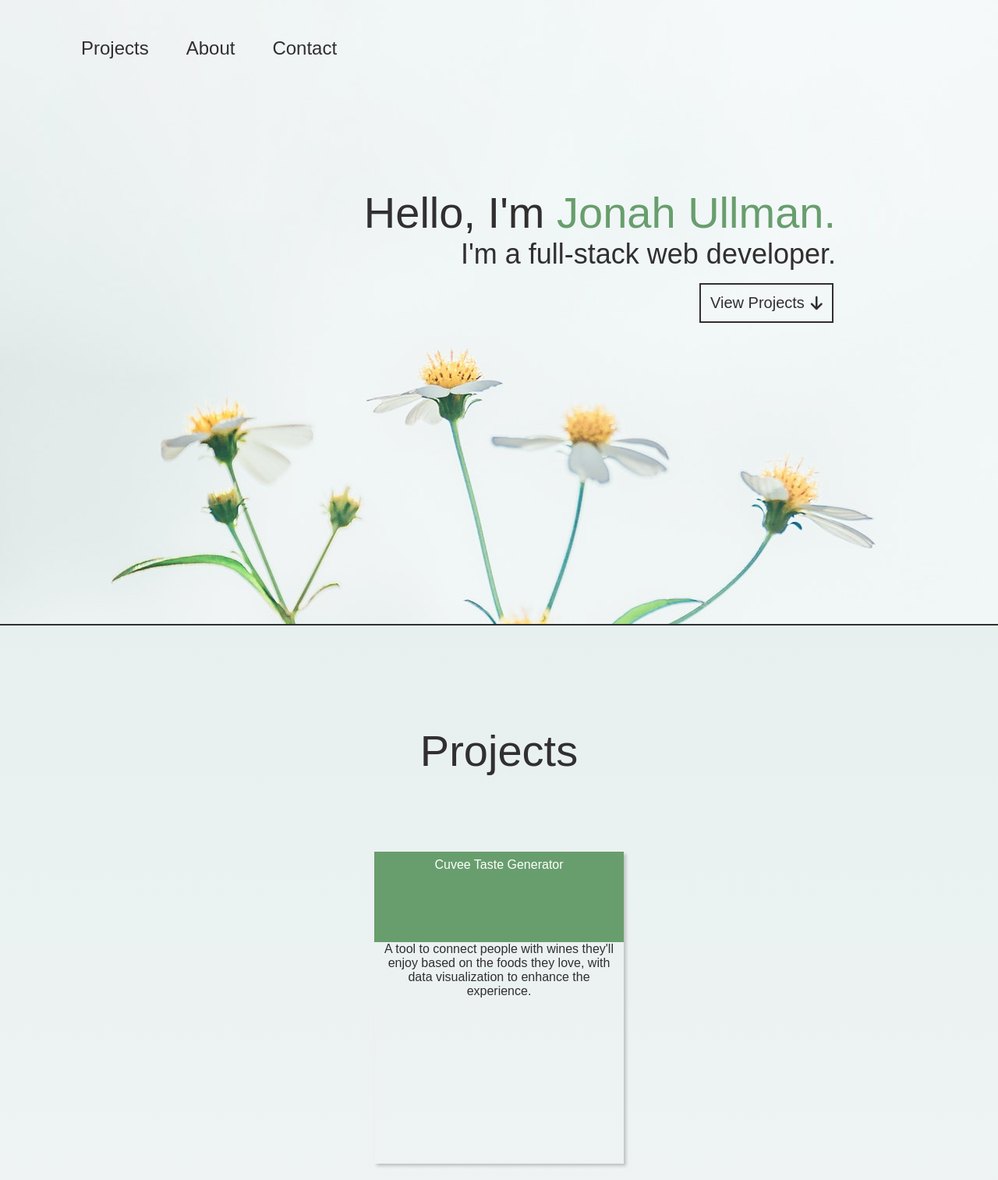
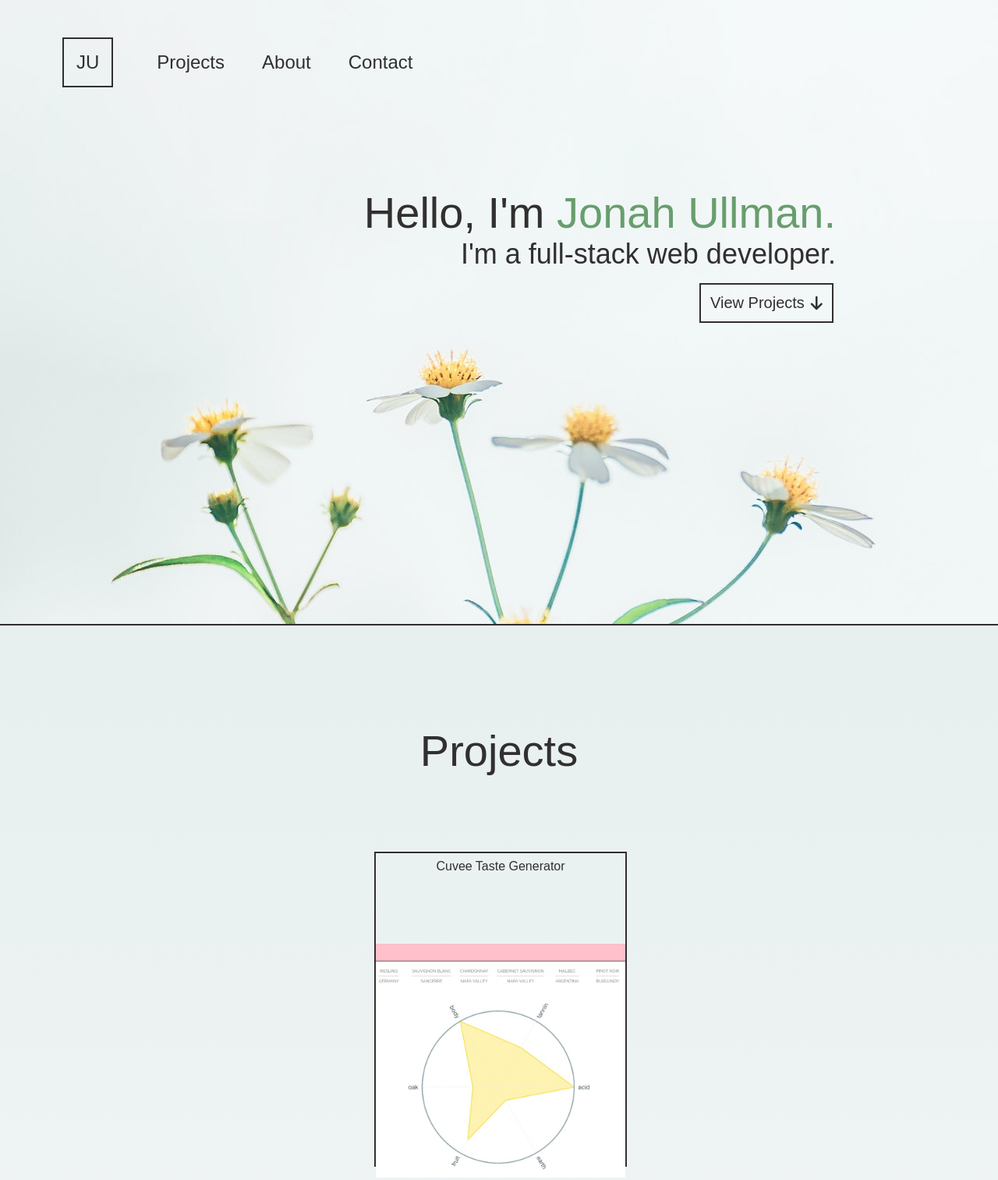
Before and after one commit to jonah-ullman/portfolio, a React app: page / in a window 1280 px wide. Shown: the whole page at 78% size. Built offline with nearby package versions, Linux system fonts and the light colour scheme; a web font is replaced by a local one.

Commit message:
navbar/header animations, updated project card styling to include border, image

```diff
--- a/client/components/Navbar.js
+++ b/client/components/Navbar.js
@@ -3,6 +3,7 @@ import React from 'react';
 function Navbar() {
   return (
     <div id="navbar">
+      <div id="logo">JU</div>
       <div className="nav-item">Projects</div>
       <div className="nav-item">About</div>
       <div className="nav-item">Contact</div>
--- a/client/components/ProjectCard.js
+++ b/client/components/ProjectCard.js
@@ -8,10 +8,7 @@ function ProjectCard(props) {
           <div className="project-card-header">
             <div>Cuvee Taste Generator</div>
           </div>
-          <div>
-            A tool to connect people with wines they'll enjoy based on the foods
-            they love, with data visualization to enhance the experience.{' '}
-          </div>
+          <div className="project-card-image cuvee"></div>
         </div>
         <div className="project-card-back">
           <div>React, Firebase, Victory.js</div>
@@ -23,3 +20,6 @@ function ProjectCard(props) {
 }
 
 export default ProjectCard;
+
+//             A tool to connect people with wines they'll enjoy based on the foods
+//             they love, with data visualization to enhance the experience.
--- a/public/style.css
+++ b/public/style.css
@@ -43,6 +43,15 @@ a {
   color: #312f2f;
 }
 
+@keyframes reveal {
+  0% {
+    opacity: 0;
+  }
+  100% {
+    opacity: 1;
+  }
+}
+
 #name {
   font-size: 3.5rem;
   text-align: right;
@@ -51,9 +60,16 @@ a {
   flex-direction: row;
 }
 
+#hello {
+  animation: reveal 3s infinite;
+  animation-iteration-count: 1;
+}
+
 #job-title {
   font-size: 2.25rem;
   text-align: right;
+  animation: reveal 3s infinite;
+  animation-iteration-count: 1;
 }
 
 #projects-button {
@@ -64,6 +80,8 @@ a {
   margin-right: 0.2rem;
   display: flex;
   flex-direction: row;
+  animation: reveal 3s infinite;
+  animation-iteration-count: 1;
 }
 
 #projects-button:hover {
@@ -72,7 +90,7 @@ a {
   background-color: #aae089;
   border: solid 0.15rem #aae089;
   color: white;
-  transition: 0.5s;
+  transition: 0.4s;
 }
 
 #arrow {
@@ -88,6 +106,14 @@ a {
   font-size: 1.5rem;
   padding: 3rem;
   margin-left: 2rem;
+  animation: reveal 3s infinite;
+  animation-iteration-count: 1;
+}
+
+#logo {
+  border: solid 0.15rem #312f2f;
+  padding: 1rem;
+  margin-right: 2rem;
 }
 
 .nav-item {
@@ -131,7 +157,6 @@ a {
   text-align: center;
   transition: transform 0.8s;
   transform-style: preserve-3d;
-  box-shadow: 0.2rem 0.2rem 0.25rem 0rem rgba(0, 0, 0, 0.2);
 }
 
 .project-card:hover .project-card-inner {
@@ -147,13 +172,23 @@ a {
   backface-visibility: hidden;
 }
 
+.project-card-front {
+  border: solid 0.15rem #312f2f;
+}
+
 .project-card-back {
   transform: rotateY(180deg);
+  border: solid 0.15rem #312f2f;
 }
 
 .project-card-header {
-  background-color: #689e6d;
   padding: 0.5rem;
-  color: white;
   height: 25%;
 }
+
+.project-card-image {
+  background-image: url('/cuvee.jpg');
+  background-size: 100%;
+  width: 100%;
+  height: 75%;
+}
```
Also changed, not shown: public/cuvee.jpg (added).
